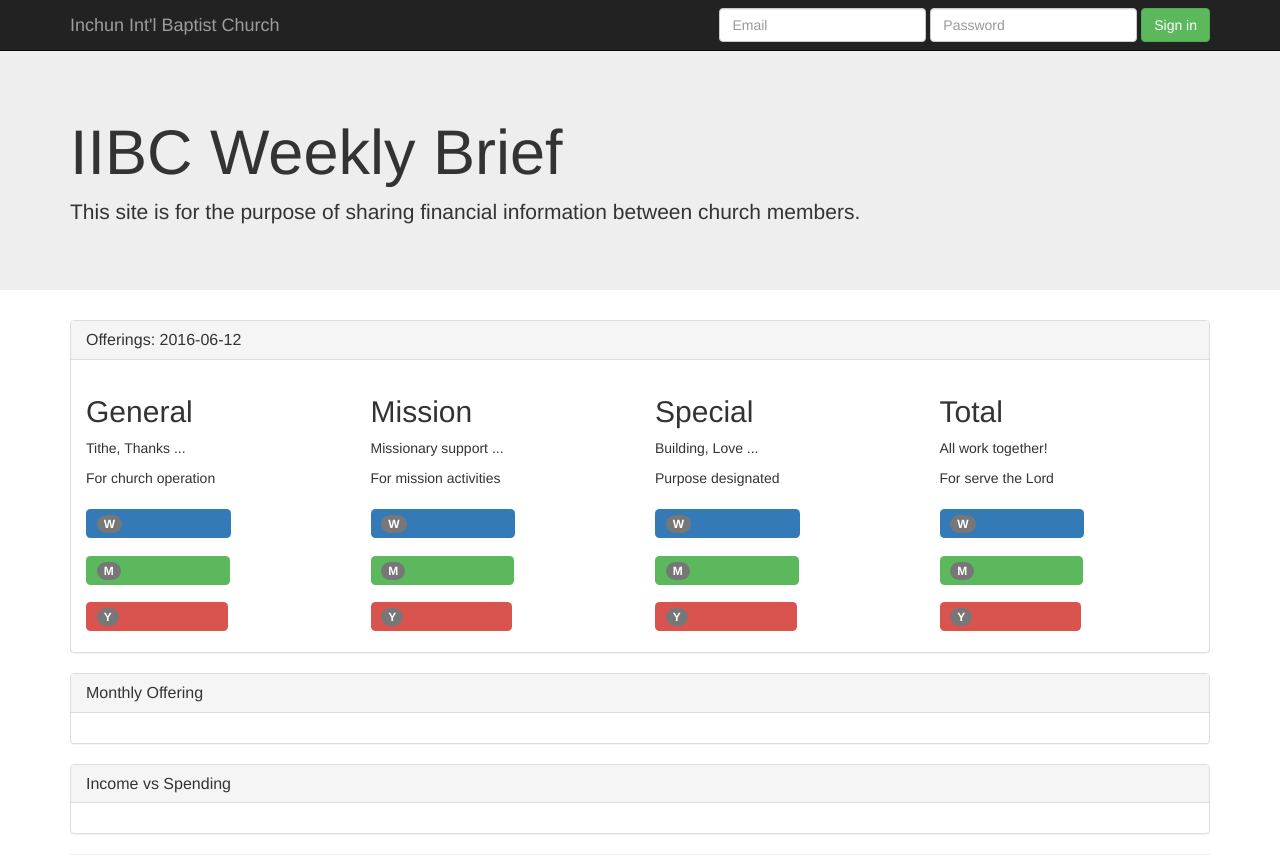
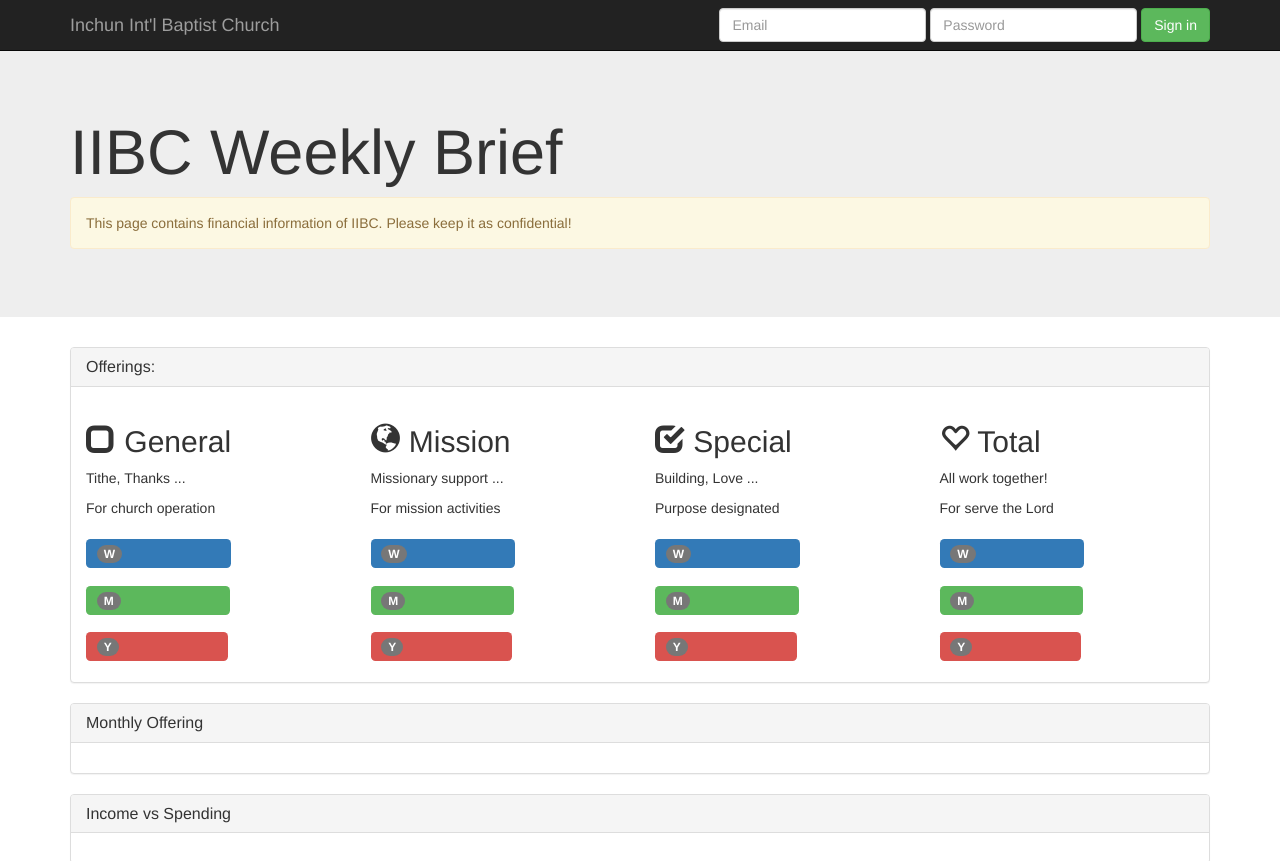
Before and after one commit to Hohyun/weekly-info, a plain HTML site: page resources/public/index.html in a window 1280 px wide. Shown: the top 861 px of the page. Drawn offline with nearby package versions, Linux system fonts and the light colour scheme; a script that the page names is missing.

Commit message:
icon added

```diff
--- a/resources/public/index.html
+++ b/resources/public/index.html
@@ -39,7 +39,7 @@
     <div class="jumbotron">
       <div class="container">
         <h1>IIBC Weekly Brief</h1>
-        <p>This site is for the purpose of sharing financial information between church members.</p>
+        <div class="alert alert-warning">This page contains financial information of IIBC. Please keep it as confidential!</div>
       </div>
     </div>
 
@@ -47,13 +47,13 @@
       <!-- Example row of columns -->
       <div class="panel panel-default">
         <div class="panel-heading">
-          <h2 class="panel-title">Offerings: 2016-06-12</h2>
+          <h2 class="panel-title">Offerings: <span id="asOfDate"></span></h2>
         </div>
 
         <div class="panel-body">
           <div class="row">
             <div class="col-md-3">
-              <h2>General</h2>
+              <h2><span class="glyphicon glyphicon-unchecked" aria-hidden="true"></span> General</h2>
               <p>Tithe, Thanks ...</p>
               <p>For church operation</p>
               <h3><div class="label label-primary">
@@ -64,7 +64,7 @@
 		  <span class="badge">Y</span><span class="offering" id="y-general"></span></div></h3>
             </div>
             <div class="col-md-3">
-              <h2>Mission</h2>
+              <h2><span class="glyphicon glyphicon-globe" aria-hidden="true"></span> Mission</h2>
               <p>Missionary support ...</p>
               <p>For mission activities</p>
               <h3><div class="label label-primary">
@@ -75,7 +75,7 @@
 		  <span class="badge">Y</span><span class="offering" id="y-mission"></span></div></h3>
             </div>
             <div class="col-md-3">
-              <h2>Special</h2>
+              <h2><span class="glyphicon glyphicon-check" aria-hidden="true"></span> Special</h2>
               <p>Building, Love ...</p>
               <p>Purpose designated</p>
               <h3><div class="label label-primary">
@@ -86,7 +86,7 @@
 		  <span class="badge">Y</span><span class="offering" id="y-special"></span></div></h3>
             </div>
             <div class="col-md-3">
-              <h2>Total</h2>
+              <h2><span class="glyphicon glyphicon-heart-empty" aria-hidden="true"></span> Total</h2>
               <p>All work together!</p>
               <p>For serve the Lord</p>
               <h3><div class="label label-primary">
```
Also changed, not shown: 1 other file.
